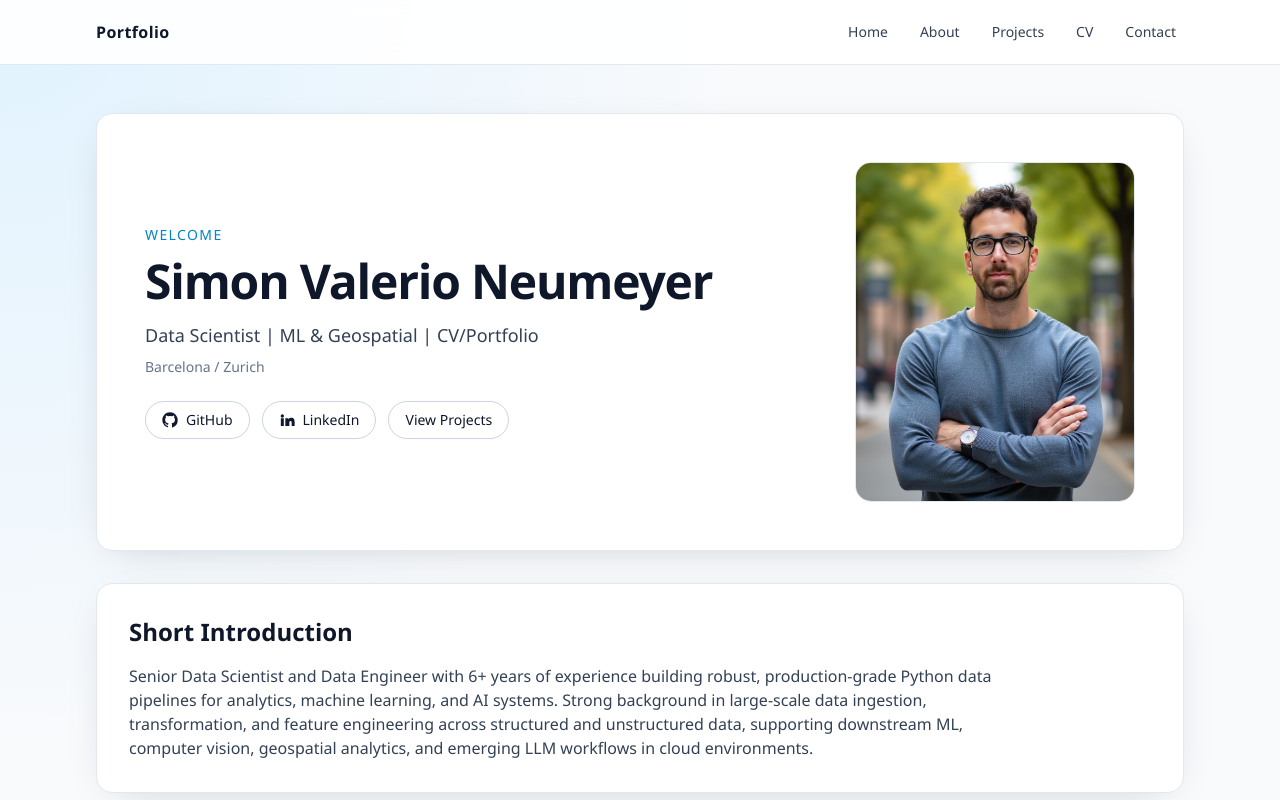
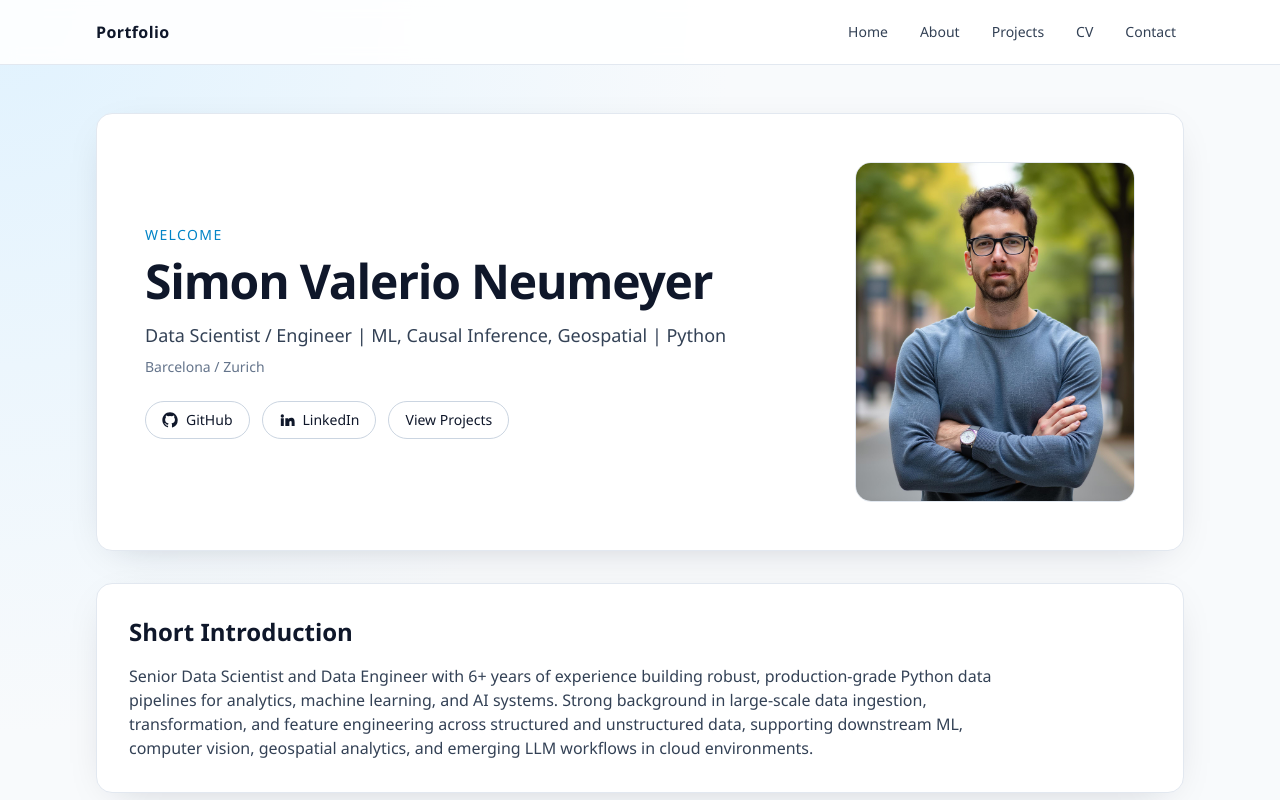
Before and after one commit to simonvalerioneumeyer/simneu, a Next.js app: page / in a window 1280 px wide. Shown: the top 800 px of the page. Built offline with nearby package versions, Linux system fonts and the light colour scheme.

Commit message:
Update homepage professional tagline

```diff
--- a/src/app/page.tsx
+++ b/src/app/page.tsx
@@ -16,7 +16,7 @@ export default function HomePage() {
         <div>
           <p className="text-sm font-medium tracking-widest text-accent">WELCOME</p>
           <h1 className="mt-3 text-4xl font-bold tracking-tight text-slate-900 sm:text-5xl">{siteConfig.name}</h1>
-          <p className="mt-4 text-lg text-slate-700">Data Scientist | ML &amp; Geospatial | CV/Portfolio</p>
+          <p className="mt-4 text-lg text-slate-700">Data Scientist / Engineer | ML, Causal Inference, Geospatial | Python</p>
           <p className="mt-2 text-sm text-slate-500">{siteConfig.location}</p>
 
           <div className="mt-6 flex flex-wrap gap-3">
```
